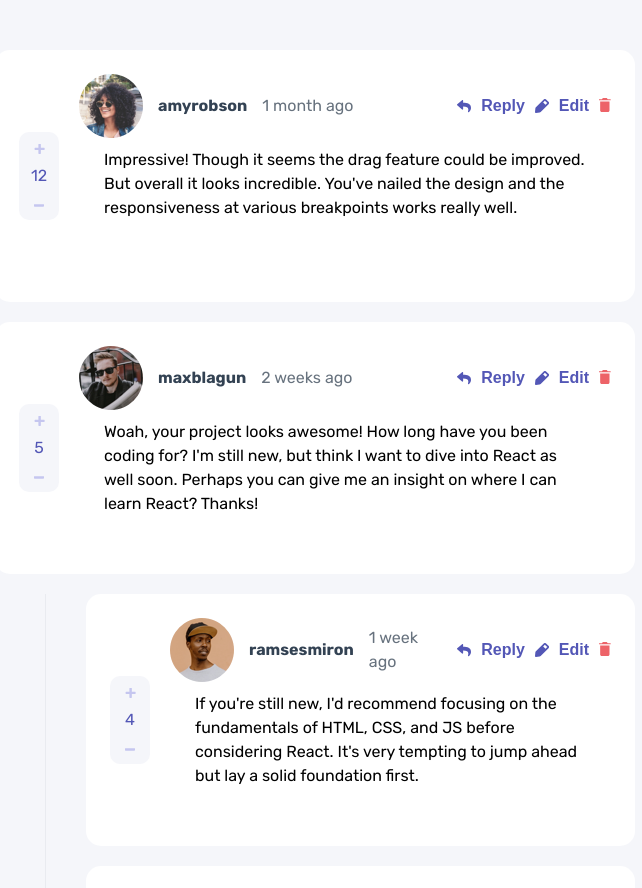
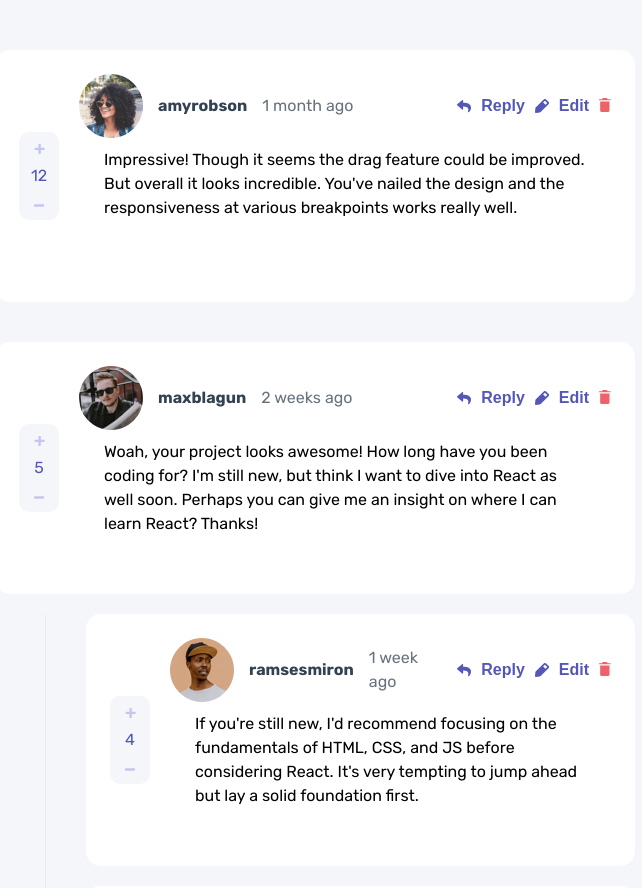
Before and after one commit to vakkko/Interactive-comments-section, a React (Create React App) app: page / in a window 1280 px wide. Shown: the top 888 px of the page, without its empty margins (325-967 px from the left). Built offline with nearby package versions, Linux system fonts and the light colour scheme.

Commit message:
Render comments with recursive function

```diff
--- a/src/App.modal.ts
+++ b/src/App.modal.ts
@@ -24,6 +24,7 @@ interface Reply {
   score: number;
   replyingTo: string;
   user: User;
+  replies: Reply[];
 }
 
 export interface Commentor {
--- a/src/App.tsx
+++ b/src/App.tsx
@@ -153,9 +153,10 @@ function App() {
     fetchData();
   }, []);
 
+  const RecursiveComponent = ({ data }: { data: Commentor }) => {
     return (
-    <div className="comments-section">
-      {user?.comments.map((comment, index) => (
+      <>
+        {data?.comments.map((comment, index) => (
           <div className={`${comment.user.username}-container`} key={index}>
             <Comment
               userName={comment.user.username}
@@ -168,28 +169,25 @@ function App() {
               replyClicked={replyClicked}
               setReplyClicked={setReplyClicked}
             />
-
-          {comment.replies.length > 0 && (
             <div className="replies-section">
-              {comment.replies.map((reply) => (
-                <div key={reply.id}>
-                  <Comment
-                    userName={reply.user.username}
-                    picture={reply.user.image.webp}
-                    created={reply.createdAt}
-                    content={reply.content}
-                    score={reply.score}
-                    onDelete={() => OnDelete(index, reply.id)}
-                    onReply={() => handleReply(reply.id, reply.user.username)}
-                    replyClicked={replyClicked}
-                    setReplyClicked={setReplyClicked}
+              {comment.replies && (
+                <RecursiveComponent
+                  data={{
+                    currentUser: data.currentUser,
+                    comments: comment.replies,
+                  }}
                 />
+              )}
+            </div>
           </div>
         ))}
-            </div>
-          )}
-        </div>
-      ))}
+      </>
+    );
+  };
+
+  return (
+    <div className="comments-section">
+      <RecursiveComponent data={user} />
       <AddComment
         userName={user?.currentUser.username}
         picture={user?.currentUser.image.webp}
--- a/src/components/Comment/comment.css
+++ b/src/components/Comment/comment.css
@@ -1,11 +1,15 @@
 .amyrobson-comment,
-.maxblagun-comment,
-.replies-section > div,
-.juliusomo-container {
+.maxblagun-comment {
   background-color: white;
   display: flex;
   align-items: center;
   gap: 2rem;
+  padding: 2.4rem;
+  border-radius: 15px;
+}
+
+.replies-section > div {
+  background-color: white;
   padding: 2.4rem;
   border-radius: 15px;
 }
```
Lines whose indentation alone changed are shown as unchanged.
